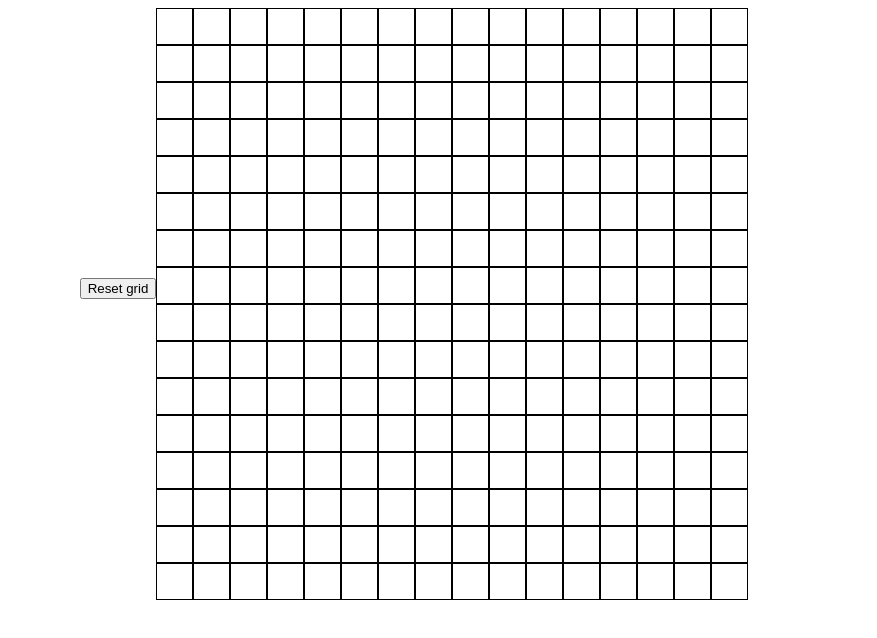
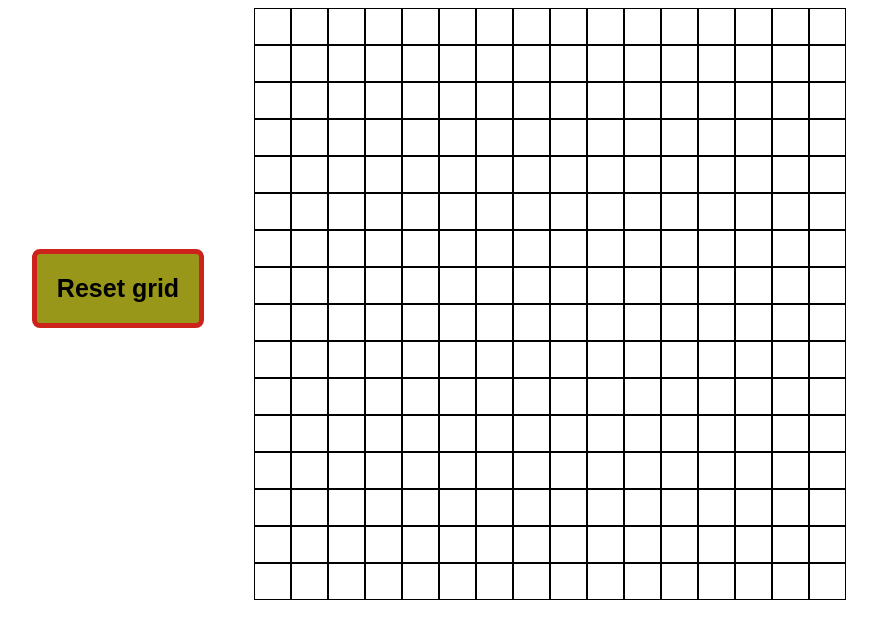
Before and after one commit to Lucashdml/Etch-A-Sketch, a plain HTML site: page index.html in a window 1280 px wide. Shown: the whole page, without its empty margins (242-1119 px from the left). Drawn offline with Linux system fonts and the light colour scheme.

Commit message:
Add css to the button to better visualization

```diff
--- a/style.css
+++ b/style.css
@@ -22,4 +22,12 @@ body {
 
 button {
   display: flex;
+  padding: 20px;
+  margin: 50px;
+  background-color: #98971a;
+  border: 5px solid #cc241d;
+  font-size: 25px;
+  font-weight: 900;
+  border-radius: 8px;
+  cursor: pointer;
 }
```
